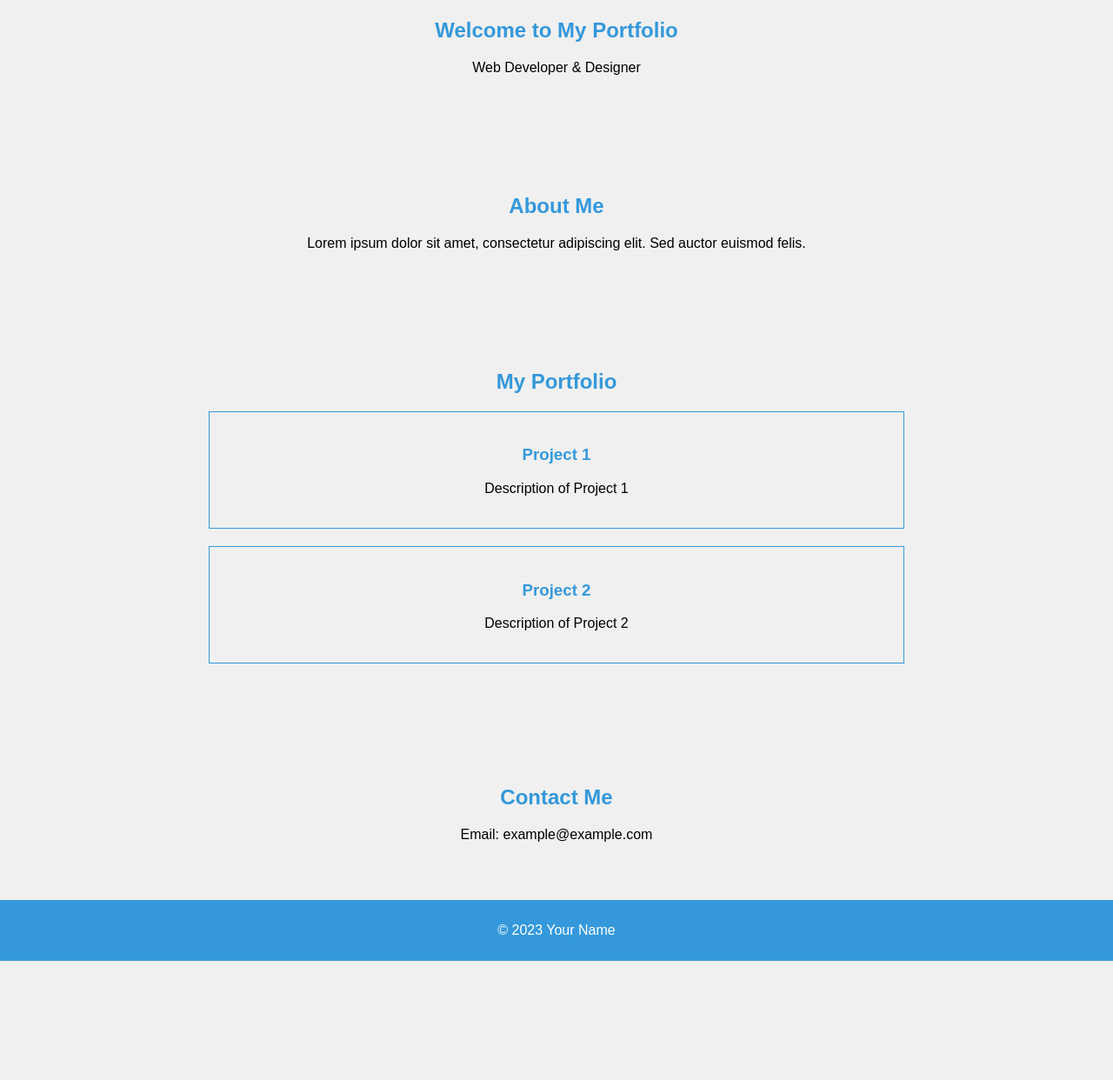
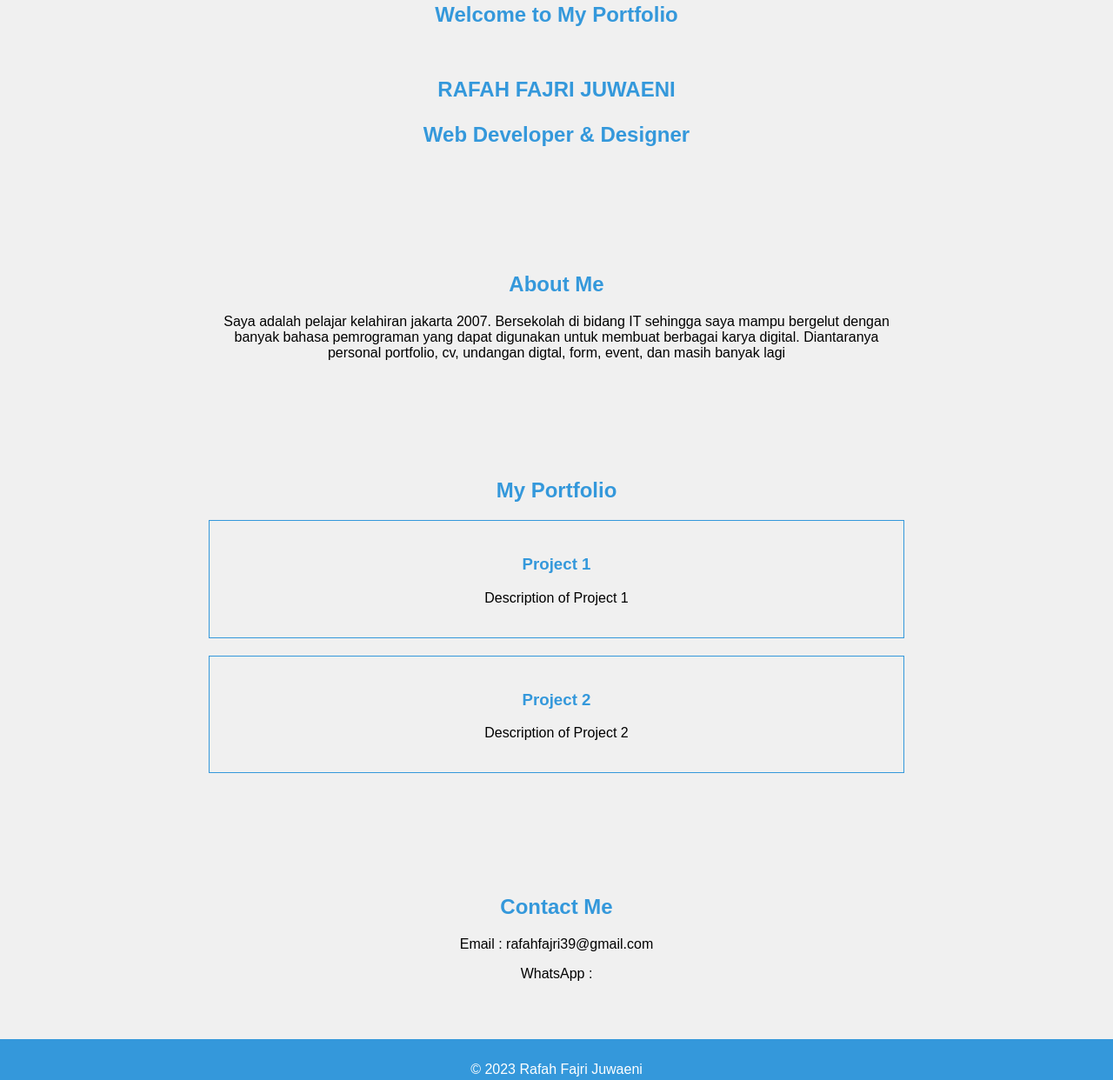
Before and after one commit to raff39/raff39.github.io, a plain HTML site: page index.html in a window 1280 px wide. Shown: the part 121-1363 px from the top of the page at 87% size. Before the commit the page ends 1226 px from the top, so only its background shows below. Drawn offline with Linux system fonts and the light colour scheme.

Commit message:
Update index.html

```diff
--- a/index.html
+++ b/index.html
@@ -24,11 +24,13 @@
 			</nav>
 		</header>
 
-		<br /><br /><br /><br />
+		<br /><br /><br />
 
 		<section id="home">
 			<div class="content">
 				<h1>Welcome to My Portfolio</h1>
+				<br/>
+				<h1>RAFAH FAJRI JUWAENI<h1/>
 				<p>Web Developer & Designer</p>
 			</div>
 		</section>
@@ -37,8 +39,7 @@
 			<div class="content">
 				<h2>About Me</h2>
 				<p>
-					Lorem ipsum dolor sit amet, consectetur adipiscing elit. Sed auctor
-					euismod felis.
+					Saya adalah pelajar kelahiran jakarta 2007. Bersekolah di bidang IT sehingga saya mampu bergelut dengan banyak bahasa pemrograman yang dapat digunakan untuk membuat berbagai karya digital. Diantaranya personal portfolio, cv, undangan digtal, form, event, dan masih banyak lagi
 				</p>
 			</div>
 		</section>
@@ -60,12 +61,13 @@
 		<section id="contact">
 			<div class="content">
 				<h2>Contact Me</h2>
-				<p>Email: example@example.com</p>
+				<p>Email : rafahfajri39@gmail.com</p>
+				<p>WhatsApp : <p/>
 			</div>
 		</section>
 
 		<footer>
-			<p>&copy; 2023 Your Name</p>
+			<p>&copy; 2023 Rafah Fajri Juwaeni</p>
 		</footer>
 
 		<script src="assets/script/script.js"></script>
```
